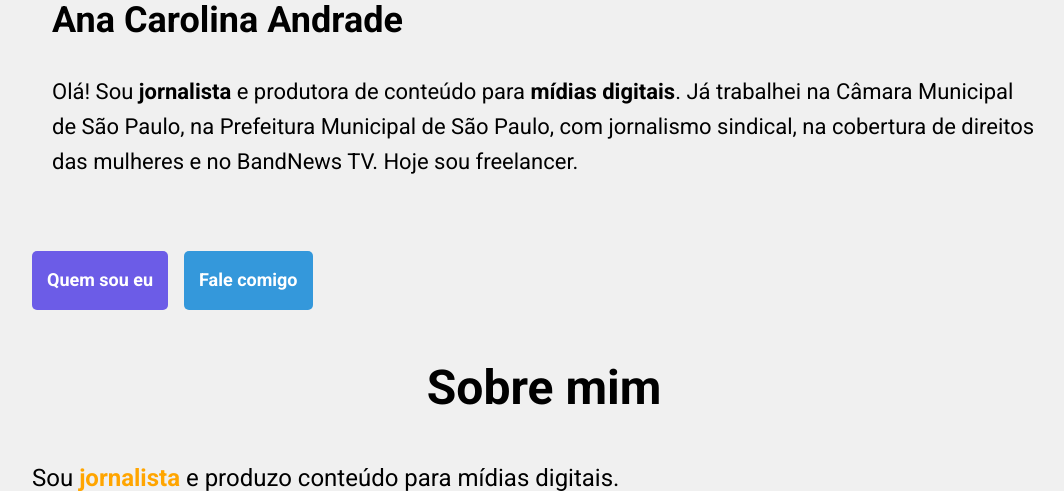
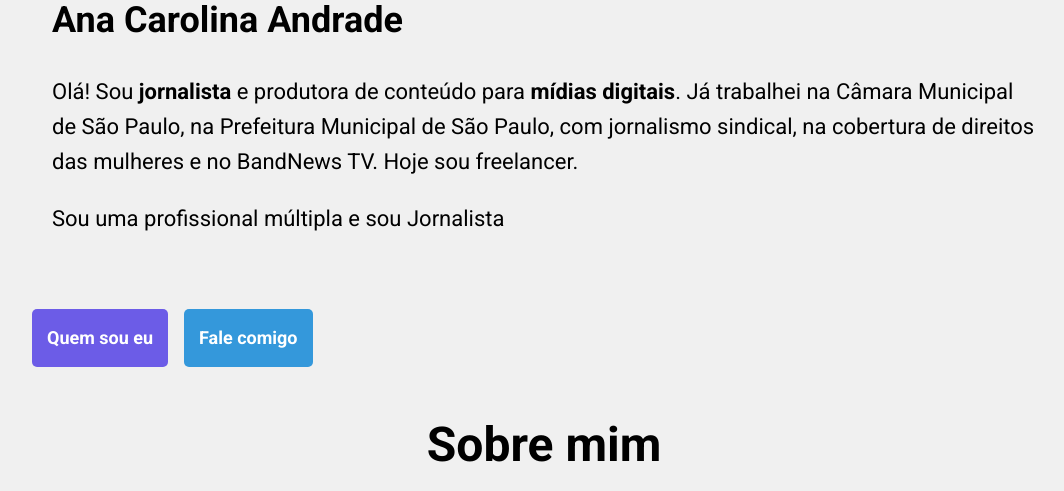
Before and after one commit to carol00andrade/portfoliosite, a Flask app: page / in a window 1280 px wide. Shown: the part 180-671 px from the top of the page, without its empty margins (96-1160 px from the left). Run offline with Flask 3, Linux system fonts and the light colour scheme.

Commit message:
Update portfolio.html

```diff
--- a/templates/portfolio.html
+++ b/templates/portfolio.html
@@ -111,10 +111,42 @@
             </li>
         </ul>
     </nav>
-    <div class="content">
+     <div class="content">
         <h1>Ana Carolina Andrade</h1>
-        <p>Olá! Sou <strong>jornalista</strong> e produtora de conteúdo para <strong>mídias digitais</strong>. Já trabalhei na Câmara Municipal de São Paulo, na Prefeitura Municipal de São Paulo, com jornalismo sindical, na cobertura de direitos das mulheres e no BandNews TV. Hoje sou freelancer.</p>
+        <p>Olá! Sou <strong>jornalista</strong> e produtora de conteúdo para <strong>mídias digitais</strong>.
+            Já trabalhei na Câmara Municipal de São Paulo, na Prefeitura Municipal de São Paulo, com jornalismo sindical, na cobertura de direitos das mulheres e no BandNews TV. Hoje sou freelancer.
+        </p>
+        <p>
+            Sou uma profissional múltipla e sou
+            <span id="dynamic-text" class="show">Jornalista</span>
+        </p>
     </div>
+
+    <script>
+        const words = [
+            "Jornalista de dados",
+            "Social Media",
+            "Redatora",
+            "Produtora de conteúdo",
+        ];
+
+        let count = 0;
+        const dynamicText = document.getElementById("dynamic-text");
+
+        function showNext() {
+            dynamicText.classList.remove("show");
+            dynamicText.classList.add("hide");
+
+            setTimeout(() => {
+                count = (count + 1) % words.length;
+                dynamicText.textContent = words[count];
+                dynamicText.classList.remove("hide");
+                dynamicText.classList.add("show");
+            }, 500);
+        }
+
+        setInterval(showNext, 2000);
+    </script>
     <div class="buttons">
         <a href="#" class="home-link">Quem sou eu</a>
         <a href="#" class="home-link-blue">Fale comigo</a>
```
